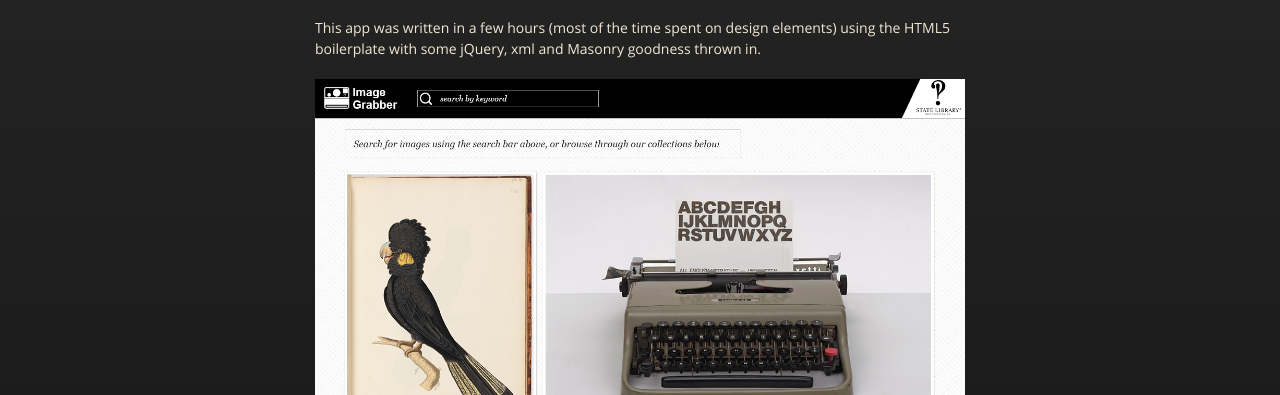
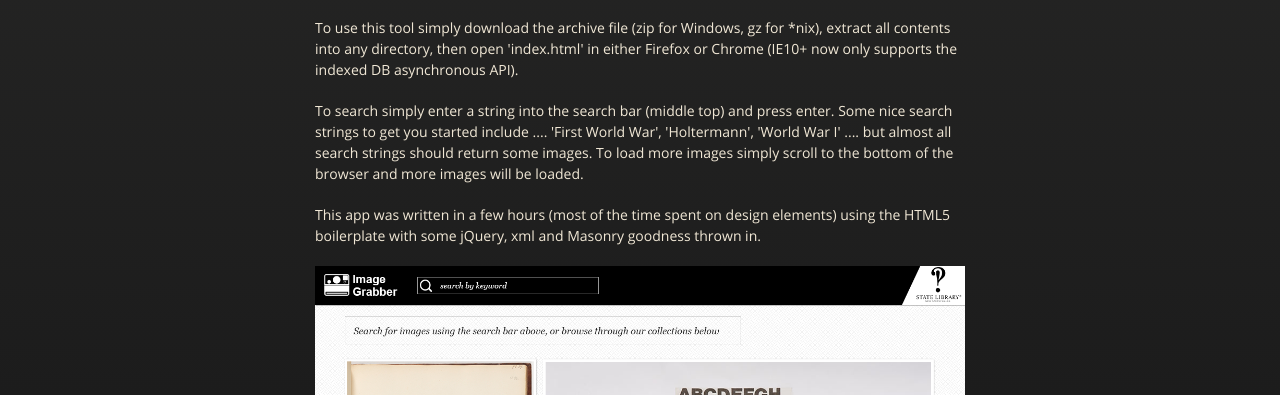
Before and after one commit to slnsw-webdev/Image-Grabber, a plain HTML site: page index.html in a window 1280 px wide. Shown: the part 405-800 px from the top of the page. Drawn offline with nearby package versions, Linux system fonts and the light colour scheme.

Commit message:
Update index.html
initial build - with simple instructions.

```diff
--- a/index.html
+++ b/index.html
@@ -42,7 +42,8 @@
 <a name="image-grabber" class="anchor" href="#image-grabber"><span class="octicon octicon-link"></span></a>Image Grabber</h1>
 
 <p>Simple demonstration application to use the State Library of NSW FunnelBack API. As the name suggests it grab images and displays them in a nice image gallery that uses the jQuery masonry plugin.</p>
-
+<p>To use this tool simply download the archive file (zip for Windows, gz for *nix), extract all contents into any directory, then open 'index.html' in either Firefox or Chrome (IE10+ now only supports the indexed DB asynchronous API).</p>
+<p>To search simply enter a string into the search bar (middle top) and press enter. Some nice search strings to get you started include .... 'First World War', 'Holtermann', 'World War I' .... but almost all search strings should return some images. To load more images simply scroll to the bottom of the browser and more images will be loaded.</p>
 <p>This app was written in a few hours (most of the time spent on design elements) using the HTML5 boilerplate with some jQuery, xml and Masonry goodness thrown in.</p>
 <p align="center"><img src="images/screenshot.png" width="100%" /></p>
       </section>
```
